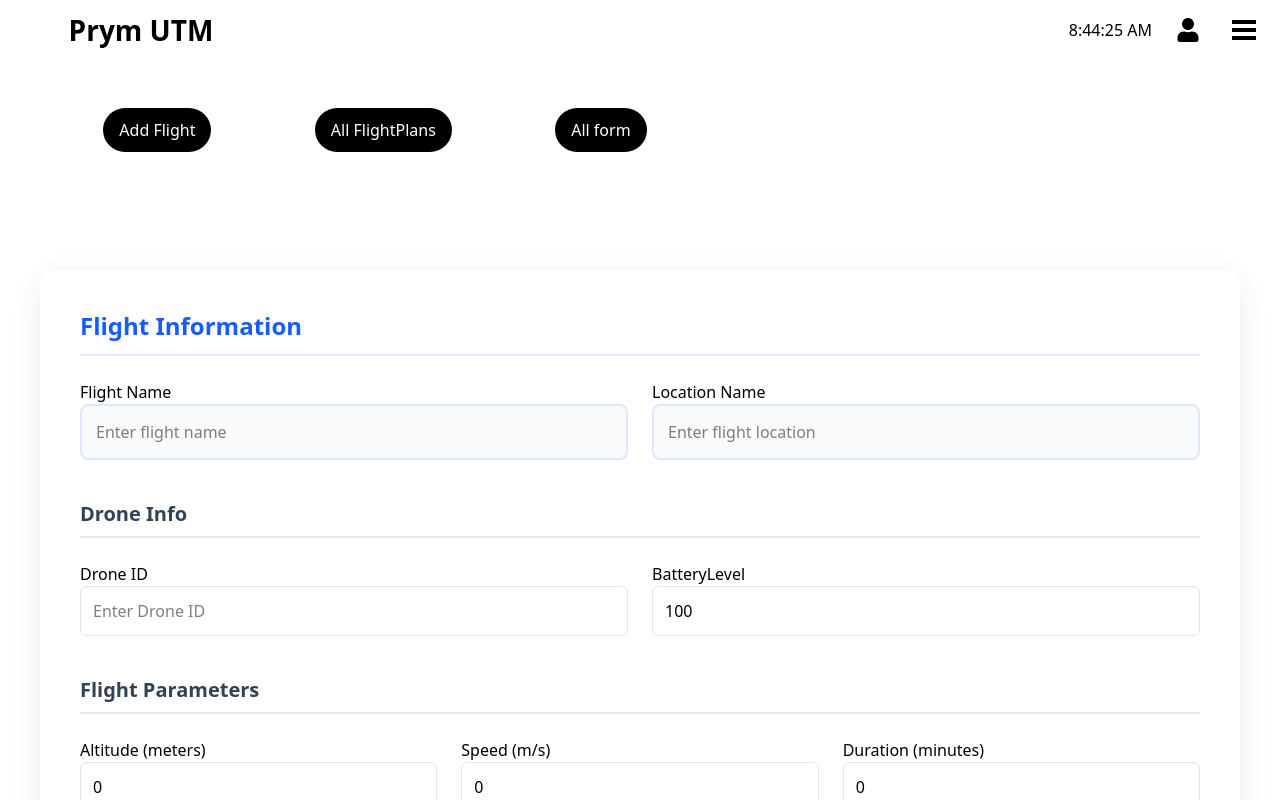
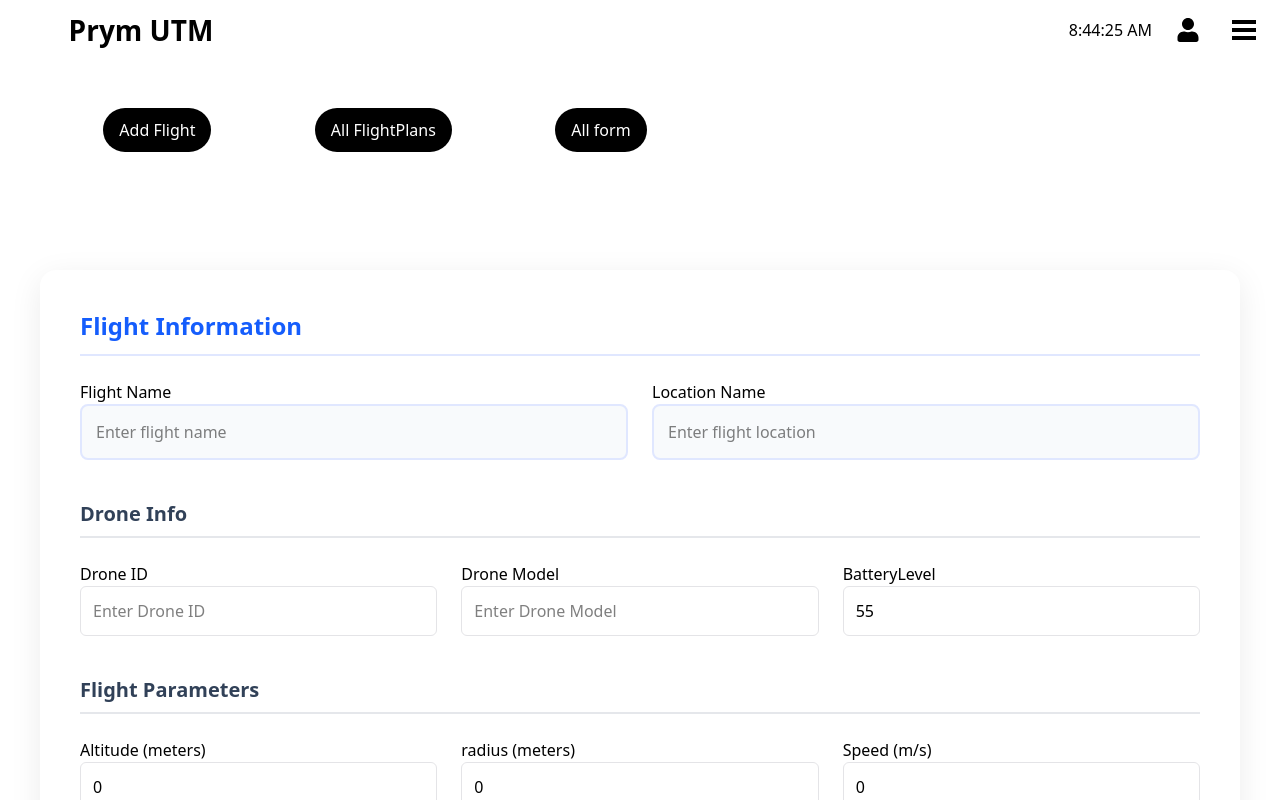
Before and after one commit to Prym-aero/Prym-UTM, a React (Vite) app in the folder prym-utm/: page /flightPlan in a window 1280 px wide. Both pictures are taken after a click on the button "All form". Shown: the top 800 px of the page. Built offline with nearby package versions, Linux system fonts and the light colour scheme; no server answers.

Commit message:
make changes in the frontend

```diff
--- a/prym-utm/src/components/InputDesign.jsx
+++ b/prym-utm/src/components/InputDesign.jsx
@@ -5,6 +5,7 @@ import axios from "axios";
 import { isTokenExpired, refreshAccessToken } from "../utils/authService";
 import { useNavigate } from "react-router-dom";
 import AlertSnackbar from "./AlertSnackbar";
+const API_URL = import.meta.env.VITE_API_ENDPOINT;
 
 const InputDesign = () => {
   const navigate = useNavigate();
@@ -22,7 +23,7 @@ const InputDesign = () => {
     // 🔹 Drone Details
     droneId: "",
     droneModel: "",
-    batteryLevel: 100, // Default battery level at 100%
+    batteryLevel: 55, // Default battery level at 100%
 
     // 🔹 Waypoints (Array)
     waypoints: [], // Empty array to start
@@ -47,11 +48,12 @@ const InputDesign = () => {
     notes: "",
   });
 
+  const [loading, setLoading] = useState(false);
+
   const handleSubmit = async (e) => {
     e.preventDefault();
     setLoading(true);
     console.log("🚀 handleSubmit triggered!");
-    setMessage("");
     setAlert({ open: false, message: "", severity: "info" });
 
     let token = localStorage.getItem("accessToken");
@@ -70,13 +72,13 @@ const InputDesign = () => {
     // ✅ Convert string values to Boolean and ensure default values
     const processedFormData = {
       ...formData,
-      regulatoryApproval: Boolean(formData.regulatoryApproval),
-      safetyChecks: Boolean(formData.safetyChecks),
+      regulatoryApproval: Boolean(formData.regulatoryApproval) || false,
+      safetyChecks: Boolean(formData.safetyChecks) || false,
       batteryLevel: formData.batteryLevel || 100,
       waypoints: formData.waypoints || [],
       status: formData.status || "pending",
       weatherConditions: formData.weatherConditions || "Unknown",
-      emergencyFailsafe: Boolean(formData.emergencyFailsafe),
+      emergencyFailsafe: Boolean(formData.emergencyFailsafe) || false,
     };
 
     console.log("🚀 Sending Data:", processedFormData);
@@ -94,7 +96,7 @@ const InputDesign = () => {
       );
 
       // console.log("✅ Flight Plan Saved:", response.data);
-      setMessage("Flight plan saved successfully!");
+      // setMessage("Flight plan saved successfully!");
       showAlert("Flight plan saved successfully!", "success");
 
       // ✅ Reset form data with default values
@@ -238,6 +240,17 @@ const InputDesign = () => {
                 />
               </div>
               <div>
+                <label className="mb-2 font-medium">Drone Model</label>
+                <input
+                  type="text"
+                  className="p-3 w-full rounded-md border border-solid border-zinc-200"
+                  name="droneModel"
+                  value={formData.droneModel}
+                  placeholder="Enter Drone Model"
+                  onChange={handleChange}
+                />
+              </div>
+              <div>
                 <label className="mb-2 font-medium">BatteryLevel</label>
                 <input
                   type="text"
@@ -265,6 +278,17 @@ const InputDesign = () => {
                   name="altitude"
                   value={formData.altitude}
                   placeholder="Enter the Altitude"
+                  onChange={handleChange}
+                />
+              </div>
+              <div>
+                <label className="mb-2 font-medium">radius (meters)</label>
+                <input
+                  type="number"
+                  className="p-3 w-full rounded-md border border-solid border-zinc-200"
+                  name="radius"
+                  value={formData.radius}
+                  placeholder="Enter the radius"
                   onChange={handleChange}
                 />
               </div>
@@ -301,6 +325,39 @@ const InputDesign = () => {
               </div>
             </div>
           </section>
+
+
+           {/* Pilot Info Section */}
+           <section>
+            <h2 className="pb-2 mb-6 text-xl font-semibold border-b-2 border-solid border-b-gray-200 text-slate-700">
+              Pilot Info
+            </h2>
+            <div className="grid gap-6 grid-cols-[repeat(auto-fit,minmax(280px,1fr))]">
+              <div>
+                <label className="mb-2 font-medium">Pilot ID</label>
+                <input
+                  type="text"
+                  className="p-3 w-full rounded-md border border-solid border-zinc-200"
+                  name="pilotId"
+                  value={formData.pilotId}
+                  placeholder="Enter Pilot ID"
+                  onChange={handleChange}
+                />
+              </div>
+              <div>
+                <label className="mb-2 font-medium">Pilot Name</label>
+                <input
+                  type="text"
+                  className="p-3 w-full rounded-md border border-solid border-zinc-200"
+                  name="pilotName"
+                  value={formData.pilotName}
+                  placeholder="Enter Pilot Name"
+                  onChange={handleChange}
+                />
+              </div>
+            </div>
+          </section>
+
 
           {/* Status & Safety Section */}
           <section>
@@ -387,9 +444,9 @@ const InputDesign = () => {
             <textarea
               className="p-3 w-full rounded-md border border-solid resize-y border-zinc-200 min-h-[120px]"
               placeholder="Enter any additional notes or comments..."
-              onChange={formData.notes}
               name="notes"
               value={formData.notes}
+              onChange={handleChange}
             />
           </section>
 
@@ -398,7 +455,7 @@ const InputDesign = () => {
             className="gap-3 px-9 py-5 mt-6 text-lg font-semibold rounded-xl transition-all cursor-pointer border-[none] duration-[0.3s] ease-[ease] shadow-[0_4px_12px_rgba(37,99,235,0.2)] text-[white] bg-blue-600 hover:bg-blue-700"
             type="submit"
           >
-            Launch Flight Plan
+            {loading ? "Launching..." : " Launch Flight Plan"}
           </button>
         </form>
       </div>
```
